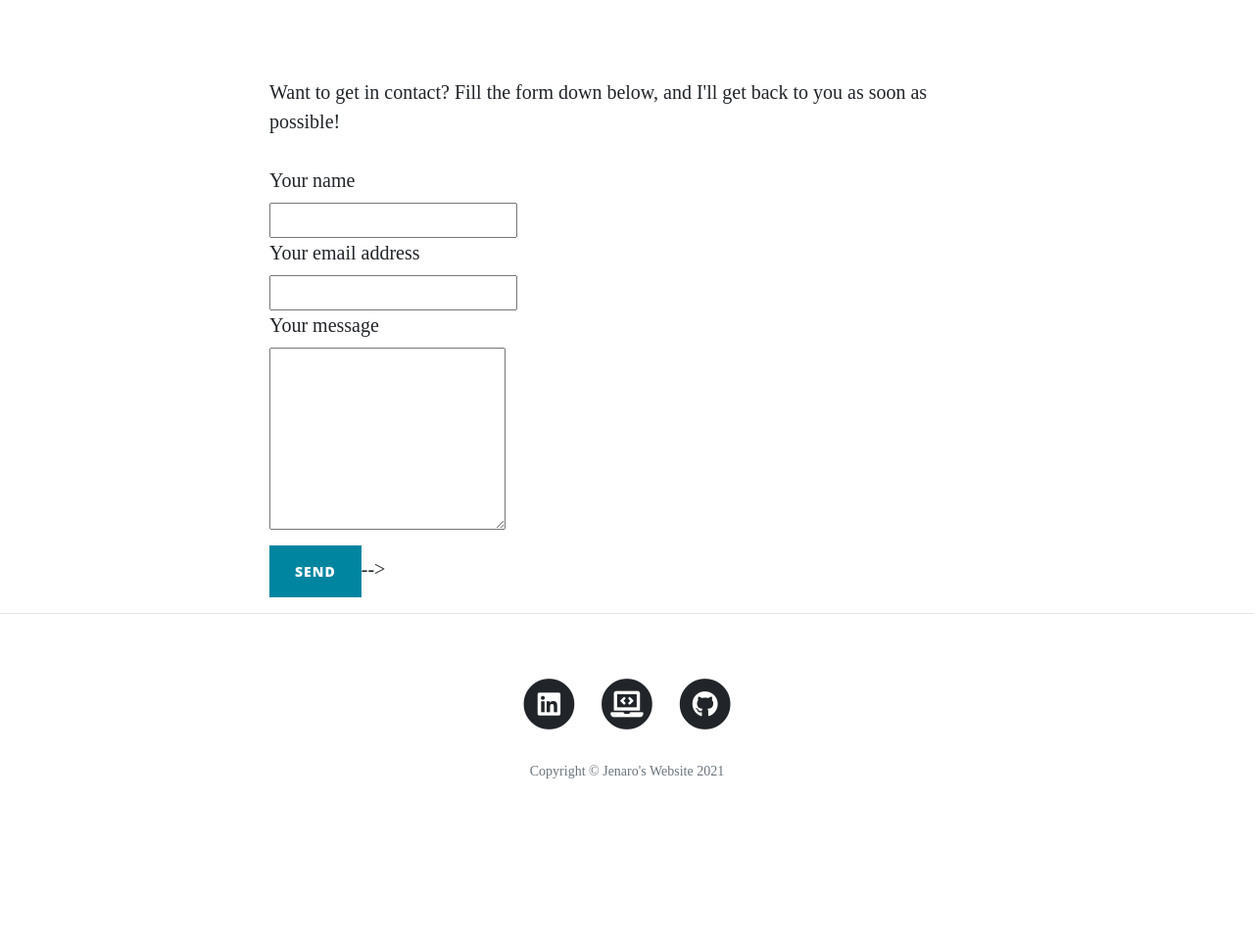
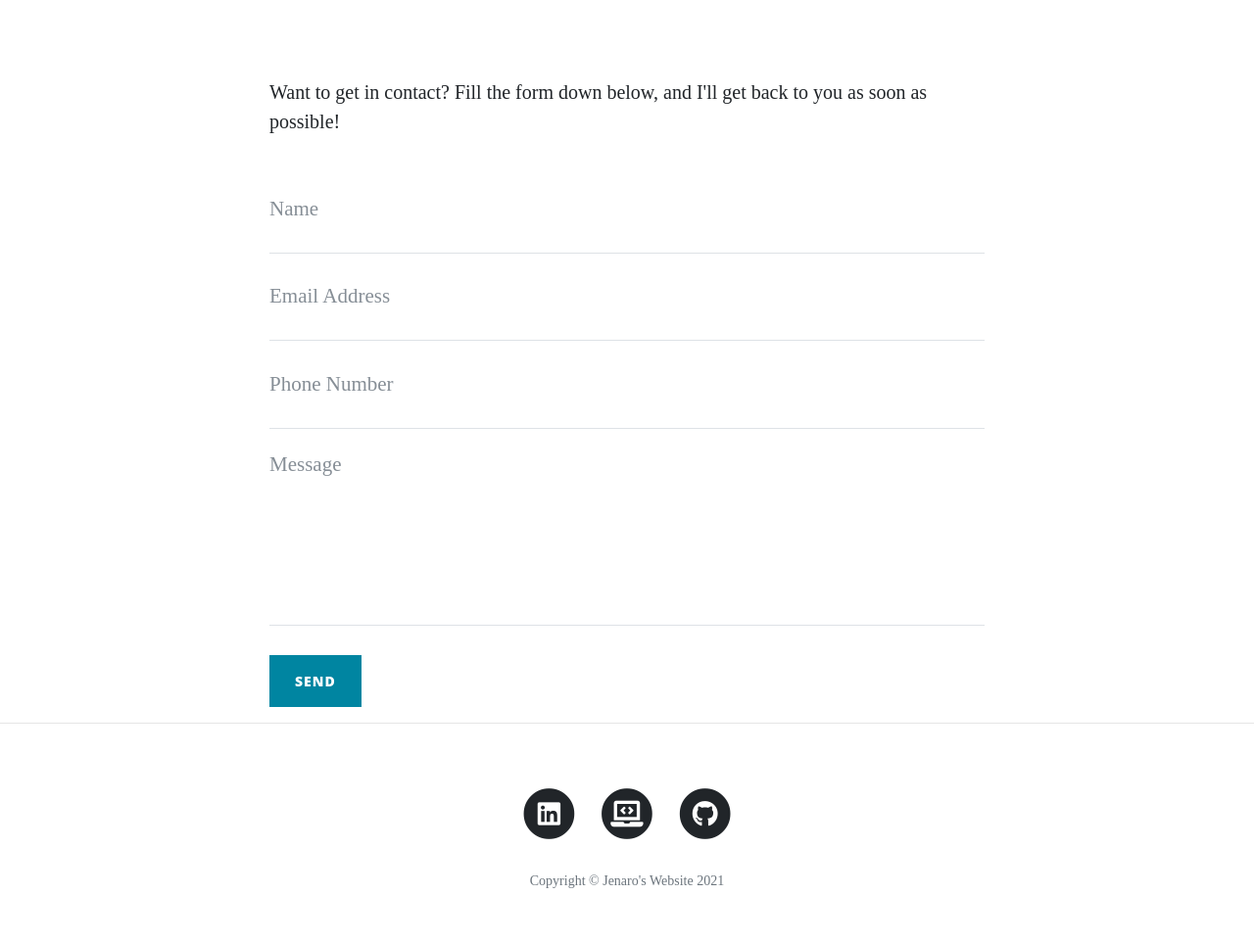
Before and after one commit to Jenaro98/blog_v1, a Flask app: page /contact in a window 1280 px wide. Shown: the part 821-1783 px from the top of the page at 98% size. Before the commit the page ends 1616 px from the top, so only its background shows below. Run offline with Flask 2, Linux system fonts and the light colour scheme; some libraries are stand-ins or nearby versions.

Commit message:
added functionality for a message dashboard since I was unable to use send mail directly to my email

```diff
--- a/main.py
+++ b/main.py
@@ -73,6 +73,14 @@ class Comment(db.Model):
     post_id = db.Column(db.Integer, db.ForeignKey("blog_posts.id"))
     parent_post = relationship("BlogPost", back_populates="comments")
     text = db.Column(db.Text, nullable=False)
+
+class Message(db.Model):
+    __tablename__ = "messages"
+    id = db.Column(db.Integer, primary_key=True)
+    name = db.Column(db.String(100))
+    email = db.Column(db.String(100), unique=True)
+    phone = db.Column(db.Text, nullable=False)
+    message = db.Column(db.Text, nullable=False)
 
 
 db.create_all()
@@ -176,23 +184,27 @@ def about():
     return render_template("about.html", current_user=current_user)
 
 
-# @app.route("/contact")
-# def contact():
-#     return render_template("contact.html", current_user=current_user)
-
 @app.route("/contact", methods=["GET", "POST"])
 def contact():
     if request.method == "POST":
+        # data = request.form
+        data = request.form
+        send_email(data["name"], data["email"], data["phone"], data["message"])
         return render_template("contact.html", msg_sent=True)
     return render_template("contact.html", msg_sent=False)
 
 
-# def send_email(name, email, phone, message):
-#     email_message = f"Subject:New Message\n\nName: {name}\nEmail: {email}\nPhone: {phone}\nMessage:{message}"
-    # with smtplib.SMTP("smtp.gmail.com",port=587) as connection:
-    #     connection.starttls()
-    #     connection.login(OWN_EMAIL, OWN_PASSWORD)
-    #     connection.sendmail(OWN_EMAIL, OWN_EMAIL, email_message)
+def send_email(name, email, phone, message):
+    # email_message = f"Subject:New Message\n\nName: {name}\nEmail: {email}\nPhone: {phone}\nMessage:{message}"
+    new_message = Message(
+        name= name,
+        email= email,
+        phone= phone,
+        message= message,
+    )
+    db.session.add(new_message)
+    db.session.commit()
+
 
 
 @app.route("/new-post", methods=["GET", "POST"])
@@ -247,6 +259,22 @@ def delete_post(post_id):
     db.session.commit()
     return redirect(url_for('get_all_posts'))
 
+@app.route("/messages")
+@admin_only
+def get_all_messages():
+    messages = Message.query.all()
+    return render_template("messages.html", messages=messages, current_user=current_user)
+
+
+@app.route("/delete-message/<int:message_id>", methods=["GET","POST"])
+@admin_only
+def delete_message(message_id):
+    message_to_delete = Message.query.get(message_id)
+    db.session.delete(message_to_delete)
+    db.session.commit()
+    return redirect(url_for('get_all_messages'))
+
+
 @app.route("/delete-comment/<int:post_id>/<int:comment_id>", methods=["GET","POST"])
 @login_required
 def delete_comment(post_id, comment_id):
--- a/templates/contact.html
+++ b/templates/contact.html
@@ -27,67 +27,40 @@
         <!-- Contact Form - Enter your email address on line 19 of the mail/contact_me.php file to make this form work. -->
         <!-- WARNING: Some web hosts do not allow emails to be sent through forms to common mail hosts like Gmail or Yahoo. It's recommended that you use a private domain email address! -->
         <!-- To use the contact form, your site must be on a live web host with PHP! The form will not work locally! -->
-<!--         <form name="sentMessage" id="contactForm" action="{{ url_for('contact') }}" method="post" novalidate>-->
-<!--          <div class="control-group">-->
-<!--            <div class="form-group floating-label-form-group controls">-->
-<!--              <label>Name</label>-->
-<!--              <input type="text" name="name" class="form-control" placeholder="Name" id="name" required data-validation-required-message="Please enter your name.">-->
-<!--              <p class="help-block text-danger"></p>-->
-<!--            </div>-->
-<!--          </div>-->
-<!--          <div class="control-group">-->
-<!--            <div class="form-group floating-label-form-group controls">-->
-<!--              <label>Email Address</label>-->
-<!--              <input type="email" name="email" class="form-control" placeholder="Email Address" id="email" required data-validation-required-message="Please enter your email address.">-->
-<!--              <p class="help-block text-danger"></p>-->
-<!--            </div>-->
-<!--          </div>-->
-<!--          <div class="control-group">-->
-<!--            <div class="form-group col-xs-12 floating-label-form-group controls">-->
-<!--              <label>Phone Number</label>-->
-<!--              <input type="tel" name="phone" class="form-control" placeholder="Phone Number" id="phone" required data-validation-required-message="Please enter your phone number.">-->
-<!--              <p class="help-block text-danger"></p>-->
-<!--            </div>-->
-<!--          </div>-->
-<!--          <div class="control-group">-->
-<!--            <div class="form-group floating-label-form-group controls">-->
-<!--              <label>Message</label>-->
-<!--              <textarea rows="5" name="message" class="form-control" placeholder="Message" id="message" required data-validation-required-message="Please enter a message."></textarea>-->
-<!--              <p class="help-block text-danger"></p>-->
-<!--            </div>-->
-<!--          </div>-->
-<!--          <br>-->
-<!--          <div id="success"></div>-->
-<!--          <button type="submit" class="btn btn-primary" id="sendMessageButton">Send</button>-->
-<!--        </form>-->
-           <form name="contact" id="fcf-form-id" class="fcf-form-class" method="post" netlify-honeypot="bot-field" data-netlify-recaptcha="true" data-netlify="true" action="{{ url_for('contact') }}" novalidate>
-
-                                            <div class="fcf-form-group">
-                                                <label for="Name" class="fcf-label">Your name</label>
-                                                <div class="fcf-input-group">
-                                                    <input type="text" id="Name" name="Name" class="fcf-form-control" required>
+         <form name="sentMessage" id="contactForm" action="{{ url_for('contact') }}" method="post" novalidate>
+          <div class="control-group">
+            <div class="form-group floating-label-form-group controls">
+              <label>Name</label>
+              <input type="text" name="name" class="form-control" placeholder="Name" id="name" required data-validation-required-message="Please enter your name.">
+              <p class="help-block text-danger"></p>
             </div>
           </div>
-
-                                            <div class="fcf-form-group">
-                                                <label for="Email" class="fcf-label">Your email address</label>
-                                                <div class="fcf-input-group">
-                                                    <input type="email" id="Email" name="Email" class="fcf-form-control" required>
+          <div class="control-group">
+            <div class="form-group floating-label-form-group controls">
+              <label>Email Address</label>
+              <input type="email" name="email" class="form-control" placeholder="Email Address" id="email" required data-validation-required-message="Please enter your email address.">
+              <p class="help-block text-danger"></p>
             </div>
           </div>
-
-                                            <div class="fcf-form-group">
-                                                <label for="Message" class="fcf-label">Your message</label>
-                                                <div class="fcf-input-group">
-                                                    <textarea id="Message" name="Message" class="fcf-form-control" rows="6" maxlength="3000" required></textarea>
+          <div class="control-group">
+            <div class="form-group col-xs-12 floating-label-form-group controls">
+              <label>Phone Number</label>
+              <input type="tel" name="phone" class="form-control" placeholder="Phone Number" id="phone" required data-validation-required-message="Please enter your phone number.">
+              <p class="help-block text-danger"></p>
             </div>
           </div>
-                                            <div data-netlify-recaptcha="true" id="centercap" class="mb-2"></div>
-                                            <div class="fcf-form-group">
-                                                <button type="submit" class="btn btn-primary" id="sendMessageButton">Send</button>-->
+          <div class="control-group">
+            <div class="form-group floating-label-form-group controls">
+              <label>Message</label>
+              <textarea rows="5" name="message" class="form-control" placeholder="Message" id="message" required data-validation-required-message="Please enter a message."></textarea>
+              <p class="help-block text-danger"></p>
             </div>
+          </div>
+          <br>
+          <div id="success"></div>
+          <button type="submit" class="btn btn-primary" id="sendMessageButton">Send</button>
+        </form>
 
-                                        </form>
       </div>
     </div>
   </div>
--- a/templates/index.html
+++ b/templates/index.html
@@ -45,6 +45,9 @@
         <div class="clearfix">
           <a class="btn btn-primary float-right" href="{{url_for('add_new_post')}}">Create New Post</a>
         </div>
+        <div class="clearfix">
+          <a class="btn btn-primary float-right" href="{{url_for('get_all_messages')}}">Get Messages</a>
+        </div>
         {% endif %}
       </div>
     </div>
```
Also changed, not shown: templates/messages.html (added, +43 -0 lines). Lines whose indentation alone changed are shown as unchanged.
